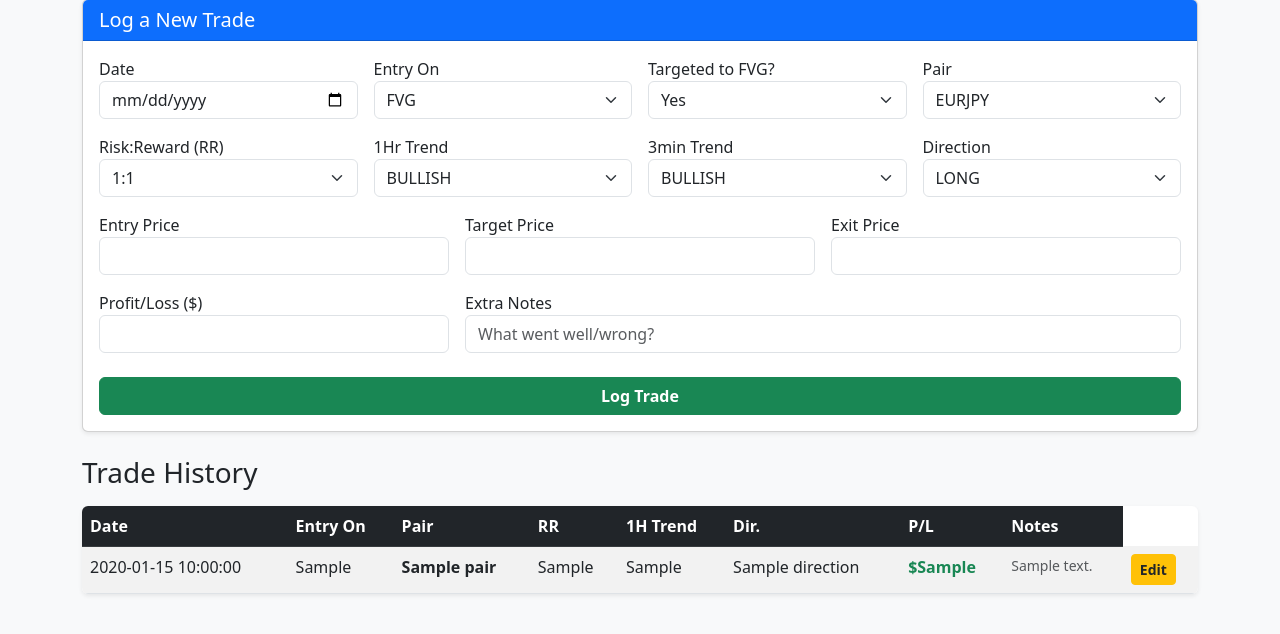
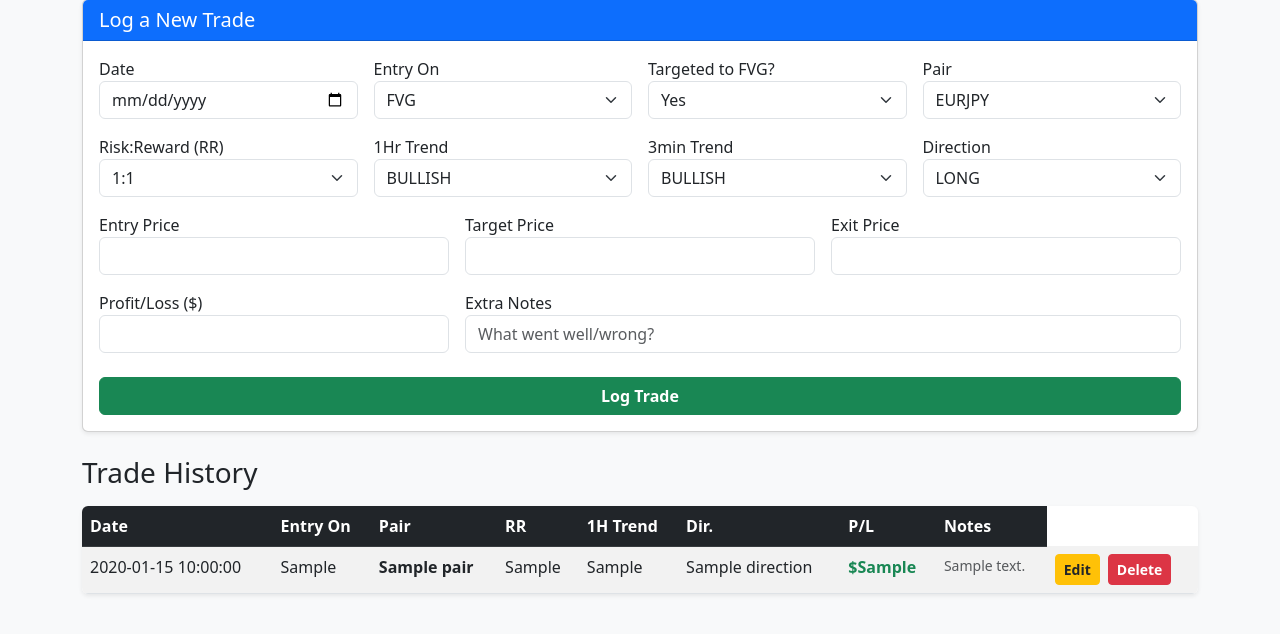
Before and after one commit to Acewebs321/Trading_Journel, a Flask app: template templates/index.html in a window 1280 px wide. Shown: the part 81-715 px from the top of the page. Run offline with Flask 3, Linux system fonts and the light colour scheme; the template is opened without the code that fills it: most values are stand-ins (such as "Sample title", 1, 10 or a date in 2020).

Commit message:
dlt butn

```diff
--- a/app.py
+++ b/app.py
@@ -144,5 +144,19 @@ def edit_trade(trade_id):
     clean_trade = {k: ('' if pd.isna(v) else v) for k, v in trade[0].items()}
     return render_template('edit.html', trade=clean_trade)
 
+@app.route('/delete/<trade_id>', methods=['POST'])
+def delete_trade(trade_id):
+    df = get_trade_data()
+    if not df.empty:
+        # Keep only the rows that do NOT match the deleted ID
+        df = df[df['ID'] != trade_id]
+
+        # Drop the calculated 'Balance' column before saving
+        if 'Balance' in df.columns:
+            df = df.drop(columns=['Balance'])
+
+        df.to_csv(CSV_FILE, index=False)
+    return redirect(url_for('index'))
+
 if __name__ == '__main__':
     app.run(debug=True)
--- a/templates/index.html
+++ b/templates/index.html
@@ -114,8 +114,13 @@
                 </td>
                 <td class="text-muted small">{{ trade['Notes'] }}</td>
                 <td>
+                <div class="d-flex gap-2">
                     <a href="/edit/{{ trade['ID'] }}" class="btn btn-sm btn-warning fw-bold text-dark">Edit</a>
-                </td>
+                    <form action="/delete/{{ trade['ID'] }}" method="POST" onsubmit="return confirm('Are you sure you want to delete this trade?');">
+                        <button type="submit" class="btn btn-sm btn-danger fw-bold">Delete</button>
+                    </form>
+                </div>
+            </td>
             </tr>
             {% endfor %}
         </tbody>
```
